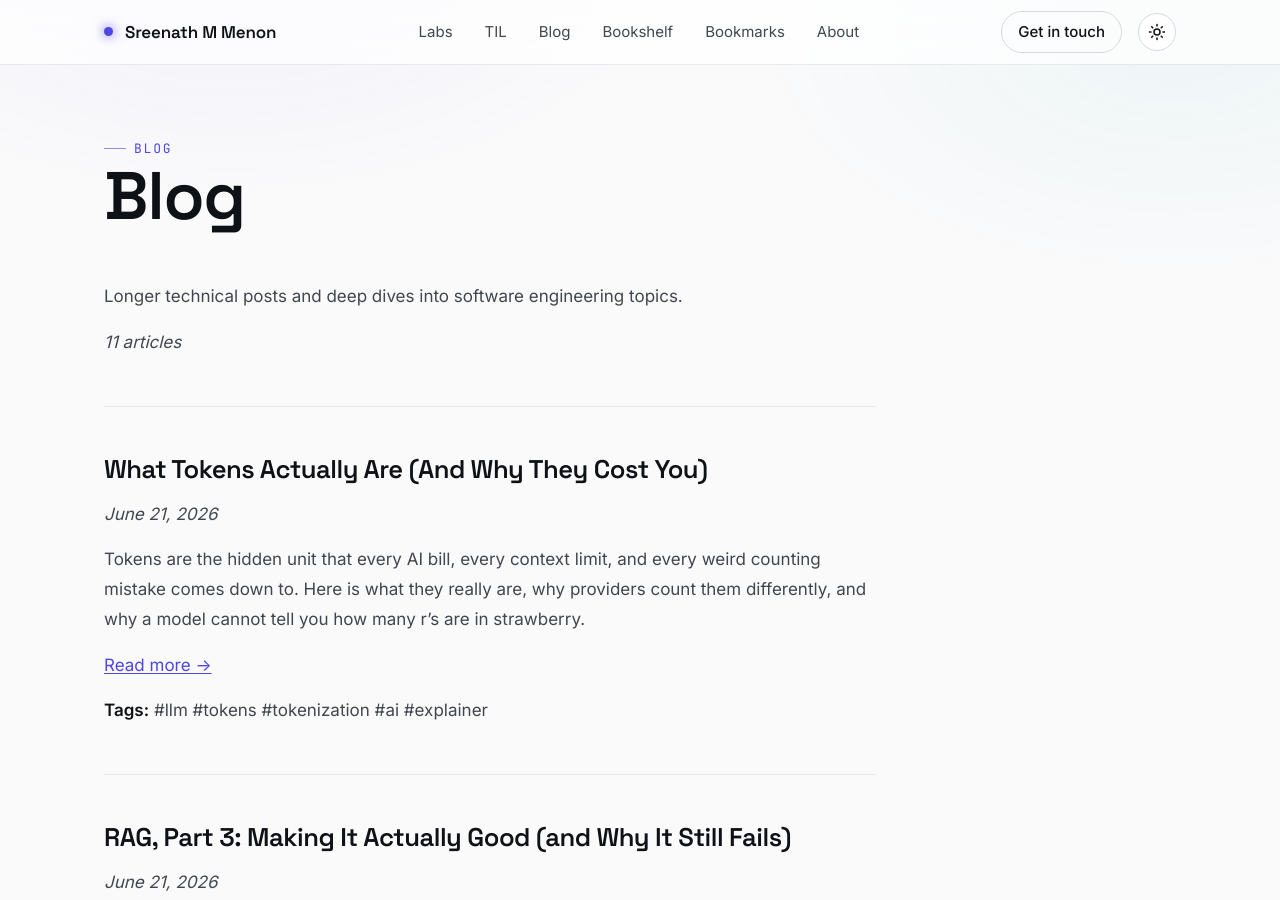
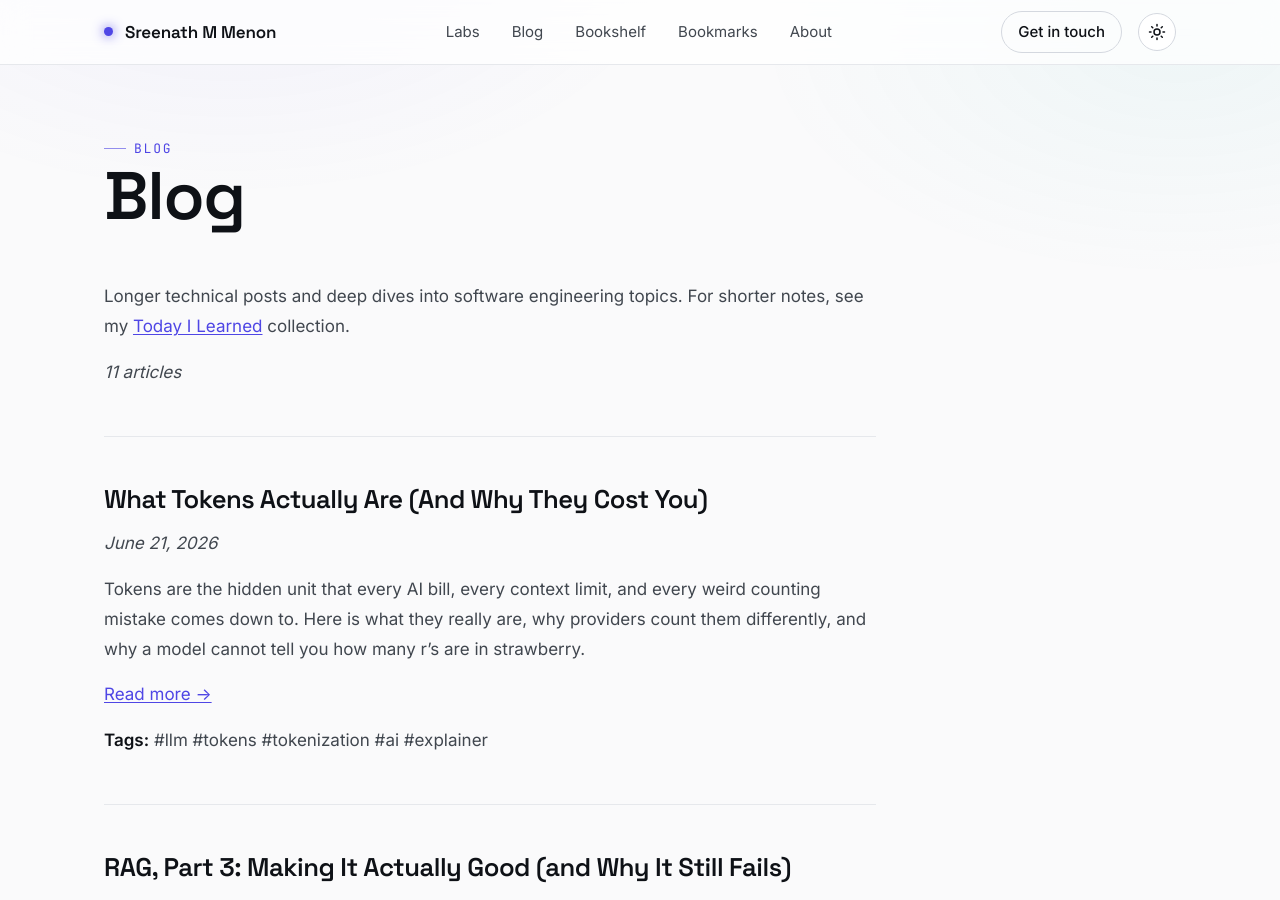
Before and after one commit to sreenathmmenon/sreenathmmenon.github.io, a Jekyll site: the page built from blog.md, in a window 1280 px wide and 900 px high. Built offline with Jekyll 4.4.1, drawn with Linux system fonts in a browser that asks for light colours.

Commit message:
Tidy nav to 5 items; fold TIL into the Blog page so it stays discoverable

```diff
--- a/_config.yml
+++ b/_config.yml
@@ -55,7 +55,6 @@ plugins:
 # Navigation
 header_pages:
   - labs.md
-  - til.md
   - blog.md
   - bookshelf.md
   - bookmarks.md
--- a/blog.md
+++ b/blog.md
@@ -4,7 +4,7 @@ title: Blog
 permalink: /blog/
 ---
 
-Longer technical posts and deep dives into software engineering topics.
+Longer technical posts and deep dives into software engineering topics. For shorter notes, see my [Today I Learned](/til/) collection.
 
 *{{ site.blog | size }} articles*
 
```
